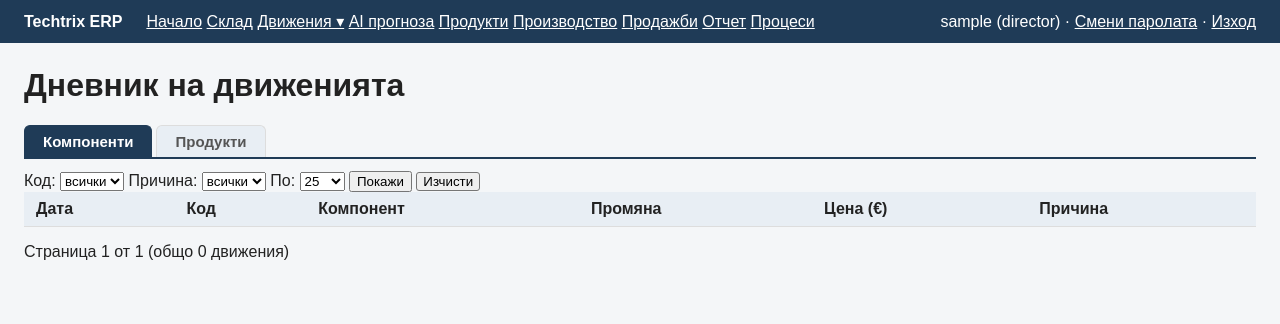
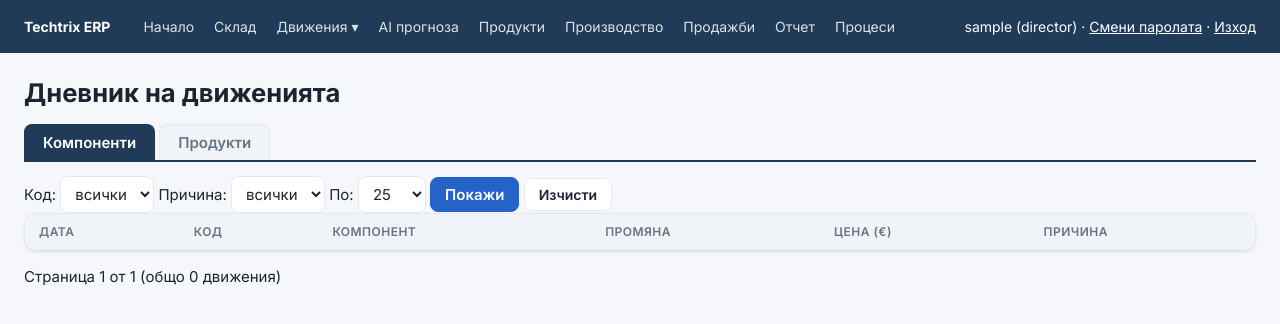
Before and after one commit to Maxthedebugger/techtrix_erp, a Flask app: page /movements in a window 1280 px wide. Shown: the top 324 px of the page. Run offline with Flask 3, Linux system fonts and the light colour scheme; the visitor is signed in with stand-in values (Sample User, id 1); data that the repository does not hold is empty.

Commit message:
Update style.css

```diff
--- a/static/style.css
+++ b/static/style.css
@@ -1,24 +1,92 @@
+/* ===== Techtrix ERP: модерен вид ===== */
+
+/* Шрифт Inter от Google Fonts */
+@import url("https://fonts.googleapis.com/css2?family=Inter:wght@400;500;600;700&display=swap");
+
+/* --- Цветове (променливи). Сменяш ги тук и се сменят навсякъде --- */
+:root {
+    --bg: #f5f7fa;          /* фон на страницата */
+    --card: #ffffff;        /* фон на таблици, карти, прозорци */
+    --ink: #1b2430;         /* основен текст */
+    --soft: #677485;        /* блед текст */
+    --line: #e4e9ef;        /* тънки линии */
+    --head: #f0f3f7;        /* фон на заглавния ред в таблица */
+    --brand: #1f3b57;       /* тъмносиньо за менюто */
+    --brand-2: #2c5378;     /* по-светло синьо при посочване */
+    --blue: #2563c9;        /* главен бутон */
+    --blue-h: #1d4fa3;      /* главен бутон при посочване */
+    --red: #c9302c;         /* опасен бутон */
+    --red-bg: #fdecea;      /* фон за грешки и недостиг */
+    --red-ink: #9b1c1c;
+    --green-bg: #e7f6ec;    /* фон за успех */
+    --green-ink: #1a6b3a;
+    --shadow: 0 1px 3px rgba(16, 24, 40, 0.08), 0 1px 2px rgba(16, 24, 40, 0.04);
+}
+
+/* Тъмна тема: включва се, когато <html> има data-theme="dark" */
+[data-theme="dark"] {
+    --bg: #0f141a;
+    --card: #18202a;
+    --ink: #e6ebf1;
+    --soft: #98a6b5;
+    --line: #2a3542;
+    --head: #1f2934;
+    --brand: #0b1522;
+    --brand-2: #1a2a3d;
+    --blue: #4d8be6;
+    --blue-h: #6a9fec;
+    --red: #e0605b;
+    --red-bg: #3a1d1d;
+    --red-ink: #f4a7a4;
+    --green-bg: #173324;
+    --green-ink: #8fdcaa;
+    --shadow: 0 1px 3px rgba(0, 0, 0, 0.4);
+}
+
+/* --- Основа --- */
 body {
     margin: 0;
-    font-family: Arial, sans-serif;
-    background: #f4f6f8;
-    color: #222;
+    font-family: "Inter", Arial, sans-serif;
+    font-size: 15px;
+    background: var(--bg);
+    color: var(--ink);
 }
 
+h1 { font-size: 1.6rem; font-weight: 700; margin: 0 0 16px; }
+h2 { font-size: 1.15rem; font-weight: 600; margin: 24px 0 10px; }
+
+/* --- Горно меню --- */
 header {
     display: flex;
     gap: 24px;
     align-items: center;
     padding: 12px 24px;
-    background: #1f3b57;
+    background: var(--brand);
+    color: white;
+    white-space: nowrap;   /* надписите в менюто не се чупят на два реда */
+    font-size: 14px;
+}
+header nav {
+    display: flex;
+    gap: 2px;
+    align-items: center;
+}
+header nav > a,
+header nav .dropdown > a {
+    padding: 6px 9px;
+    border-radius: 8px;
+    color: rgba(255, 255, 255, 0.85);
+    text-decoration: none;
+}
+header nav > a:hover,
+header nav .dropdown > a:hover {
+    background: rgba(255, 255, 255, 0.12);
     color: white;
 }
-
 header a {
     color: white;
 }
-
-header span {
+header > span {
     margin-left: auto;
 }
 
@@ -27,62 +95,146 @@ main {
     padding: 0 24px;
 }
 
+/* --- Таблици като карти --- */
 table {
     width: 100%;
-    border-collapse: collapse;
-    background: white;
+    border-collapse: separate;   /* нужно, за да има заоблени ъгли */
+    border-spacing: 0;
+    background: var(--card);
+    border: 1px solid var(--line);
+    border-radius: 12px;
+    box-shadow: var(--shadow);
+    overflow: hidden;
+    margin-bottom: 16px;
+}
+th, td {
+    padding: 10px 14px;
+    border-bottom: 1px solid var(--line);
+    text-align: left;
+}
+th {
+    background: var(--head);
+    color: var(--soft);
+    font-size: 12px;
+    font-weight: 600;
+    text-transform: uppercase;
+    letter-spacing: 0.04em;
+}
+tr:last-child td {
+    border-bottom: none;
+}
+tbody tr:hover td,
+tr:hover td {
+    background: rgba(37, 99, 201, 0.06);  /* редът светва при посочване */
 }
 
-th, td {
-    padding: 8px 12px;
-    border-bottom: 1px solid #ddd;
-    text-align: left;
+/* Компонент под минимума */
+.low td,
+tr.low:hover td {
+    background: var(--red-bg);
+    color: var(--red-ink);
+    font-weight: 600;
 }
 
-th {
-    background: #e8eef4;
-}
-.low {
-    background: #fde2e2;
-    color: #a40000;
-    font-weight: bold;
+/* --- Съобщения --- */
+.error,
+.success {
+    padding: 10px 14px;
+    border-radius: 10px;
+    font-weight: 500;
 }
 .error {
-    padding: 8px 12px;
-    background: #fde2e2;
-    color: #a40000;
+    background: var(--red-bg);
+    color: var(--red-ink);
 }
 .success {
-    padding: 8px 12px;
-    background: #e2f5e2;
-    color: #1a6b1a;
+    background: var(--green-bg);
+    color: var(--green-ink);
 }
-dialog {
-    border: none;
+
+/* --- Полета във формите --- */
+input, select, textarea {
+    font: inherit;
+    padding: 7px 10px;
+    border: 1px solid var(--line);
     border-radius: 8px;
-    padding: 20px 24px;
-    box-shadow: 0 8px 30px rgba(0, 0, 0, 0.3);
+    background: var(--card);
+    color: var(--ink);
 }
-dialog::backdrop {
-    background: rgba(0, 0, 0, 0.4);
+input:focus, select:focus, textarea:focus {
+    outline: 2px solid var(--blue);
+    outline-offset: 0;
 }
+
+/* --- Бутони: цвят според смисъла --- */
+/* Главен бутон (изпраща формата): син */
+button {
+    font: inherit;
+    font-weight: 600;
+    padding: 7px 14px;
+    border: 1px solid var(--blue);
+    border-radius: 8px;
+    background: var(--blue);
+    color: white;
+    cursor: pointer;
+}
+button:hover {
+    background: var(--blue-h);
+    border-color: var(--blue-h);
+}
+/* Второстепенен бутон („Отказ“ в прозореца) и бутоните-линкове: бели */
+dialog button[type="button"],
 main a {
     display: inline-block;
-    padding: 1px 6px;
-    border: 1px solid #767676;
-    border-radius: 3px;
-    background: #efefef;
-    color: black;
-    font-size: 13.33px;
+    font-weight: 600;
+    font-size: 14px;
+    padding: 7px 14px;
+    border: 1px solid var(--line);
+    border-radius: 8px;
+    background: var(--card);
+    color: var(--ink);
     text-decoration: none;
 }
+dialog button[type="button"]:hover,
 main a:hover {
-    background: #e3e3e3;
+    background: var(--head);
+    border-color: var(--line);
 }
+/* Опасен бутон (премахване, отказ на поръчка/продажба): червен */
+form[action*="remove"] button,
+form[action*="cancel"] button {
+    background: var(--card);
+    border-color: var(--red);
+    color: var(--red);
+}
+form[action*="remove"] button:hover,
+form[action*="cancel"] button:hover {
+    background: var(--red);
+    color: white;
+}
+/* Линковете в таблиците си остават обикновени линкове */
 main td a,
 main td a:hover {
     all: revert;
 }
+main td a {
+    color: var(--blue);
+}
+
+/* --- Поп-ъп прозорци --- */
+dialog {
+    border: 1px solid var(--line);
+    border-radius: 14px;
+    padding: 20px 24px;
+    background: var(--card);
+    color: var(--ink);
+    box-shadow: 0 12px 40px rgba(0, 0, 0, 0.3);
+}
+dialog::backdrop {
+    background: rgba(15, 20, 26, 0.5);
+}
+
+/* --- Падащо подменю в „Движения“ --- */
 .dropdown {
     position: relative;
     display: inline-block;
@@ -91,44 +243,50 @@ main td a:hover {
     display: none;
     position: absolute;
     top: 100%;
-    left: -12px;
-    padding-top: 12px;
-    min-width: 160px;
+    left: 0;
+    padding-top: 8px;
+    min-width: 170px;
     z-index: 10;
 }
 .dropdown-menu a {
     display: block;
-    padding: 8px 12px;
-    background: #1f3b57;
-    border-top: 1px solid rgba(255, 255, 255, 0.15);
+    padding: 9px 14px;
+    background: var(--brand);
+    border-top: 1px solid rgba(255, 255, 255, 0.12);
     text-decoration: none;
 }
+.dropdown-menu a:first-child {
+    border-radius: 8px 8px 0 0;
+}
+.dropdown-menu a:last-child {
+    border-radius: 0 0 8px 8px;
+}
 .dropdown-menu a:hover {
-    background: #2c5378;
+    background: var(--brand-2);
 }
 .dropdown:hover .dropdown-menu,
 .dropdown:focus-within .dropdown-menu {
     display: block;
 }
 
+/* --- Табове в „Движения“ --- */
 .tabs {
     display: flex;
     gap: 4px;
-    border-bottom: 2px solid #1f3b57;
-    margin-bottom: 12px;
+    border-bottom: 2px solid var(--brand);
+    margin-bottom: 14px;
 }
 main .tabs a.tab {
-    padding: 7px 18px;
+    padding: 8px 18px;
     font-size: 15px;
-    font-weight: bold;
-    border: 1px solid #ddd;
+    border: 1px solid var(--line);
     border-bottom: none;
-    border-radius: 6px 6px 0 0;
-    background: #e8eef4;
-    color: #555;
+    border-radius: 8px 8px 0 0;
+    background: var(--head);
+    color: var(--soft);
 }
 main .tabs a.tab.active {
-    background: #1f3b57;
-    border-color: #1f3b57;
+    background: var(--brand);
+    border-color: var(--brand);
     color: white;
 }
```
